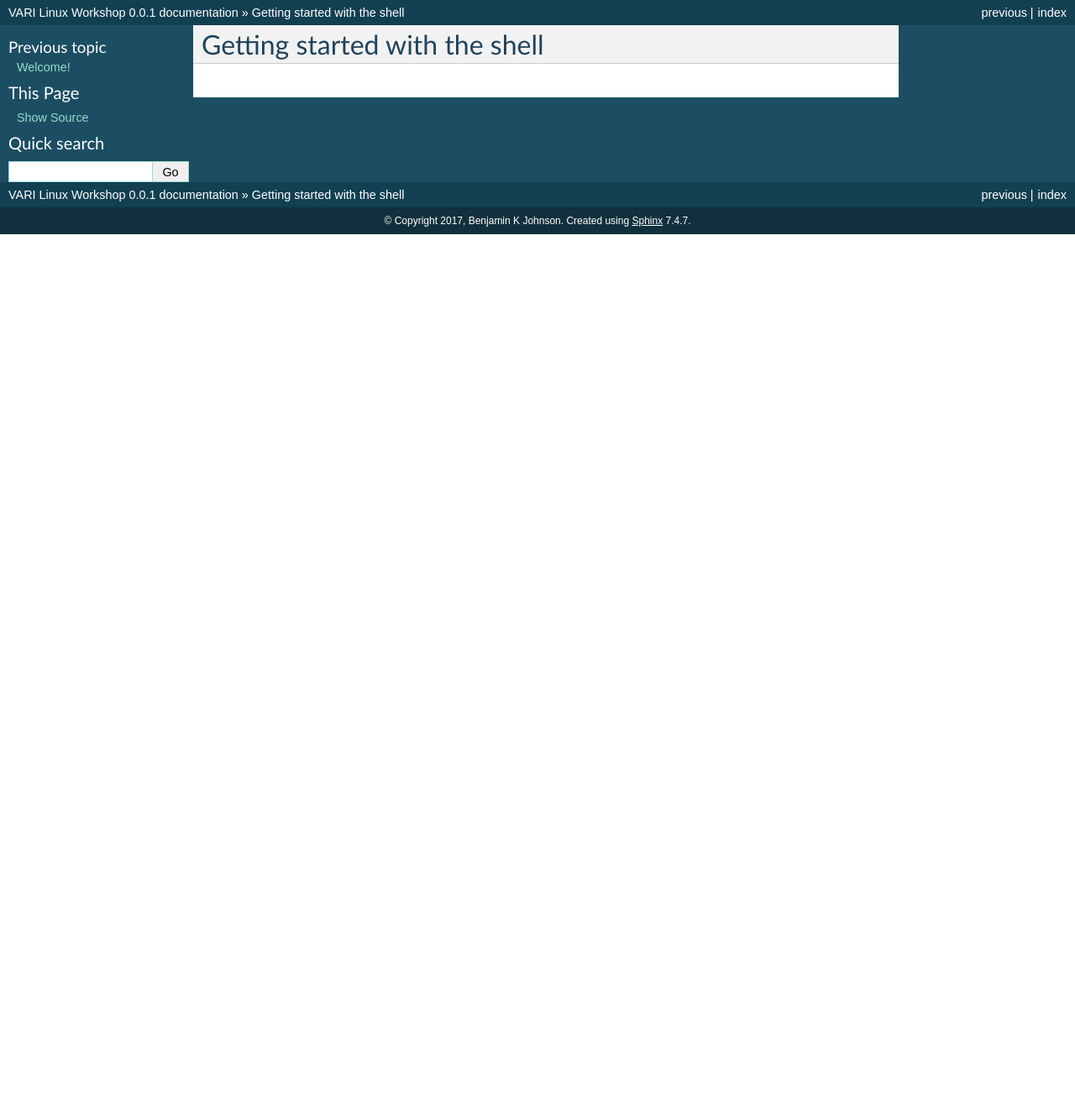
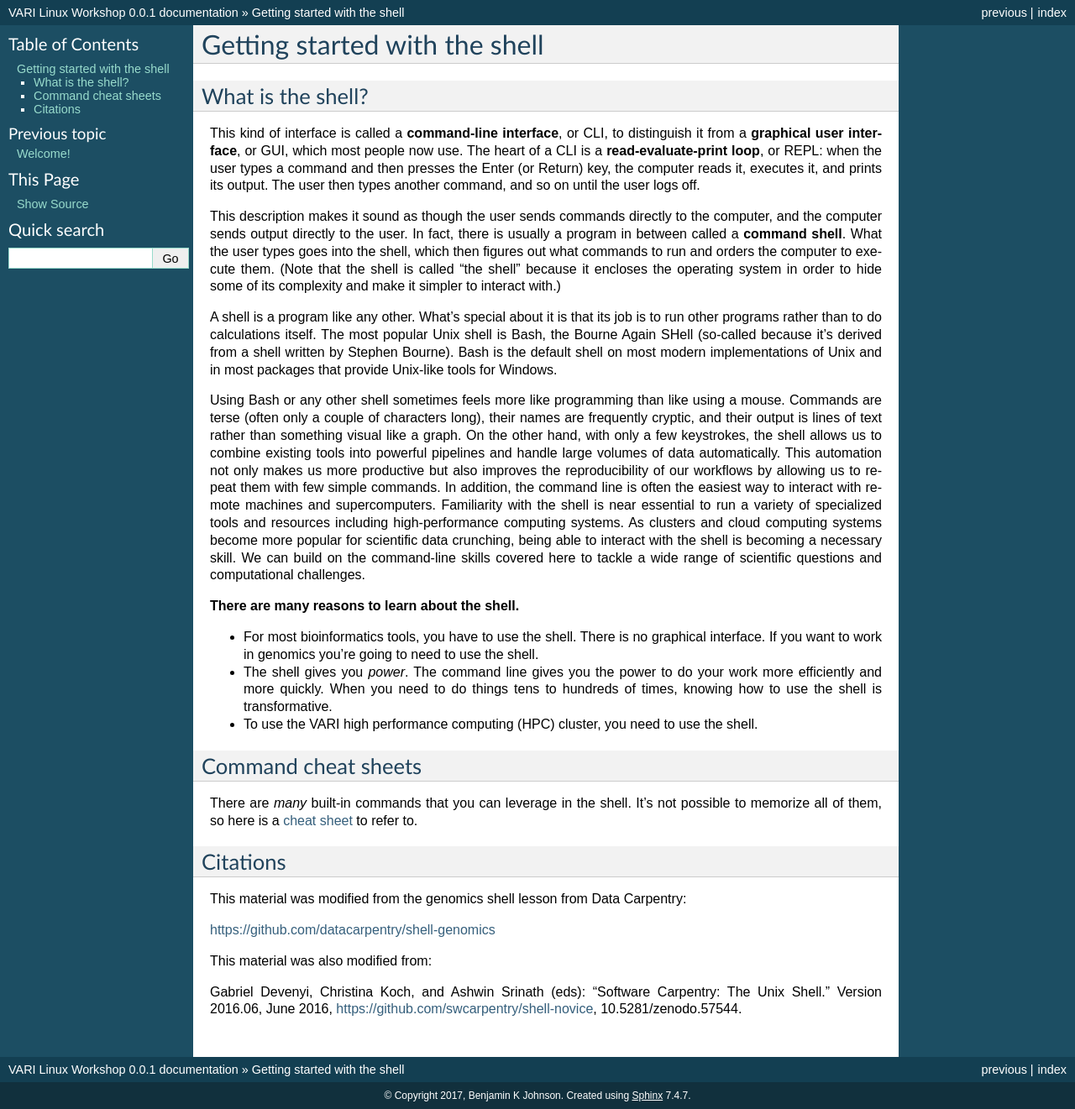
Before and after one commit to biobenkj/vari_linux_teaching, a Sphinx documentation site: the page built from source/getstarted.rst, in a window 1280 px wide. Shown: the whole page at 84% size. Built offline with Sphinx 7.4.7, drawn with Linux system fonts in a browser that asks for light colours; pages that are not in the unit, such as notebooks, are missing from menus; before the commit the page ends 900 px from its top, so only the background shows below that.

Commit message:
Getting started page

```diff
--- a/source/getstarted.rst
+++ b/source/getstarted.rst
@@ -2,3 +2,90 @@
 
 Getting started with the shell
 ==============================
+
+.. _whatis:
+
+What is the shell?
+------------------
+
+This kind of interface is called a
+**command-line interface**, or CLI,
+to distinguish it from a
+**graphical user interface**, or GUI,
+which most people now use.
+The heart of a CLI is a **read-evaluate-print loop**, or REPL:
+when the user types a command and then presses the Enter (or Return) key,
+the computer reads it,
+executes it,
+and prints its output.
+The user then types another command,
+and so on until the user logs off.
+
+This description makes it sound as though the user sends commands directly to the computer,
+and the computer sends output directly to the user.
+In fact,
+there is usually a program in between called a
+**command shell**.
+What the user types goes into the shell,
+which then figures out what commands to run and orders the computer to execute them.
+(Note that the shell is called "the shell" because it encloses the operating system
+in order to hide some of its complexity and make it simpler to interact with.)
+
+A shell is a program like any other.
+What's special about it is that its job is to run other programs
+rather than to do calculations itself.
+The most popular Unix shell is Bash,
+the Bourne Again SHell
+(so-called because it's derived from a shell written by Stephen Bourne).
+Bash is the default shell on most modern implementations of Unix
+and in most packages that provide Unix-like tools for Windows.
+
+Using Bash or any other shell
+sometimes feels more like programming than like using a mouse.
+Commands are terse (often only a couple of characters long),
+their names are frequently cryptic,
+and their output is lines of text rather than something visual like a graph.
+On the other hand,
+with only a few keystrokes, the shell allows us to combine existing tools into
+powerful pipelines and handle large volumes of data automatically. This automation
+not only makes us more productive but also improves the reproducibility of our workflows by
+allowing us to repeat them with few simple commands.
+In addition, the command line is often the easiest way to interact with remote machines and supercomputers.
+Familiarity with the shell is near essential to run a variety of specialized tools and resources
+including high-performance computing systems.
+As clusters and cloud computing systems become more popular for scientific data crunching,
+being able to interact with the shell is becoming a necessary skill.
+We can build on the command-line skills covered here
+to tackle a wide range of scientific questions and computational challenges.
+
+**There are many reasons to learn about the shell.**
+
+* For most bioinformatics tools, you have to use the shell. There is no graphical interface. If you want to work in genomics you're going to need to use the shell.
+
+* The shell gives you *power*. The command line gives you the power to do your work more efficiently and more quickly.  When you need to do things tens to hundreds of times, knowing how to use the shell is transformative.
+
+* To use the VARI high performance computing (HPC) cluster, you need to use the shell.
+
+.. _commandsheets:
+
+Command cheat sheets
+--------------------
+
+There are *many* built-in commands that you can leverage in the shell. It's not possible to memorize all of them, so here is a `cheat sheet <https://fosswire.com/post/2007/08/unixlinux-command-cheat-sheet/>`_ to refer to.
+
+
+
+.. _citations:
+
+Citations
+---------
+
+This material was modified from the genomics shell lesson from Data Carpentry:
+
+https://github.com/datacarpentry/shell-genomics
+
+This material was also modified from:
+
+Gabriel Devenyi, Christina Koch, and Ashwin Srinath (eds): "Software
+Carpentry: The Unix Shell."  Version 2016.06, June 2016,
+https://github.com/swcarpentry/shell-novice, 10.5281/zenodo.57544.
--- a/source/index.rst
+++ b/source/index.rst
@@ -20,8 +20,6 @@ Outline:
 
 * :doc:`resources`
 
-**Cloud computing tutorial** - :doc:`amazonec2`
-
 Contents:
 ^^^^^^^^^
 .. toctree::
```
